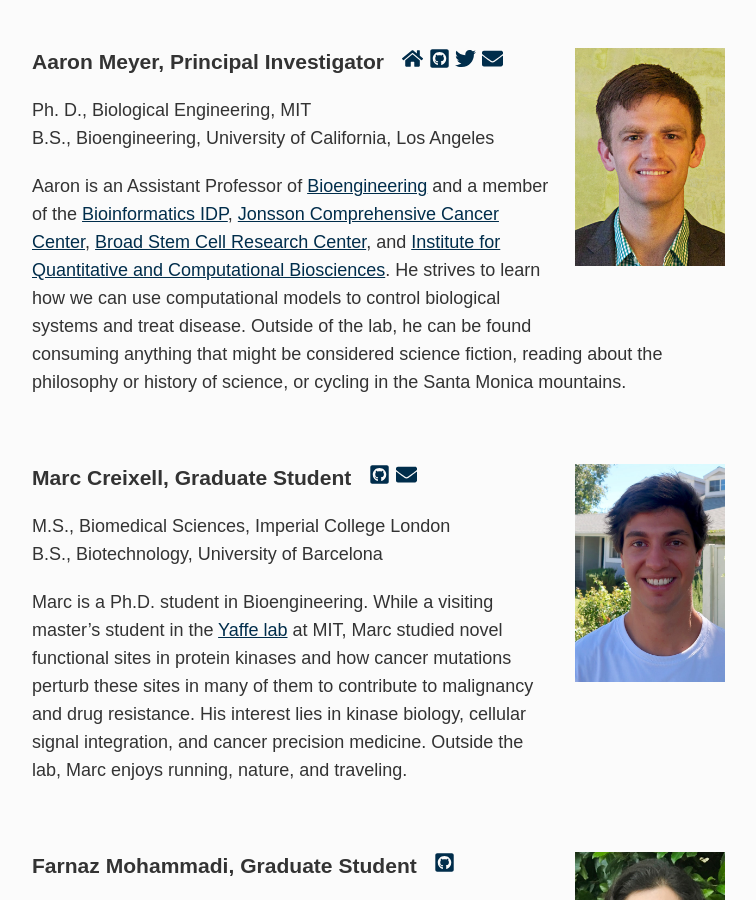
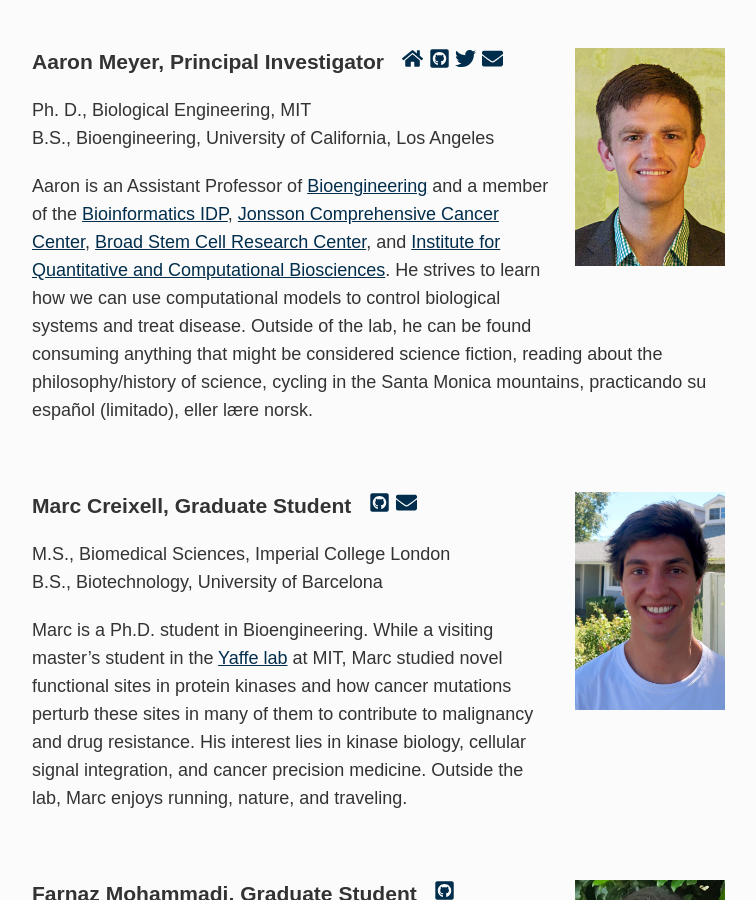
Before and after one commit to meyer-lab/asmlab.org, a Jekyll site: the page built from team/index.md, in a window 1280 px wide and 900 px high, scrolled down 624 px. Shown: the whole window, without its empty margins (253-1009 px from the left). Built offline with Jekyll 4.4.1, drawn with Linux system fonts in a browser that asks for light colours; some web fonts are replaced.

Commit message:
New activities.

```diff
--- a/team/index.md
+++ b/team/index.md
@@ -10,7 +10,7 @@
 Ph. D., Biological Engineering, MIT
 B.S., Bioengineering, University of California, Los Angeles
 
-Aaron is an Assistant Professor of [Bioengineering](https://www.bioeng.ucla.edu) and a member of the [Bioinformatics IDP](https://bioinformatics.ucla.edu), [Jonsson Comprehensive Cancer Center](https://cancer.ucla.edu), [Broad Stem Cell Research Center](https://stemcell.ucla.edu), and [Institute for Quantitative and Computational Biosciences](https://qcb.ucla.edu). He strives to learn how we can use computational models to control biological systems and treat disease. Outside of the lab, he can be found consuming anything that might be considered science fiction, reading about the philosophy or history of science, or cycling in the Santa Monica mountains.
+Aaron is an Assistant Professor of [Bioengineering](https://www.bioeng.ucla.edu) and a member of the [Bioinformatics IDP](https://bioinformatics.ucla.edu), [Jonsson Comprehensive Cancer Center](https://cancer.ucla.edu), [Broad Stem Cell Research Center](https://stemcell.ucla.edu), and [Institute for Quantitative and Computational Biosciences](https://qcb.ucla.edu). He strives to learn how we can use computational models to control biological systems and treat disease. Outside of the lab, he can be found consuming anything that might be considered science fiction, reading about the philosophy/history of science, cycling in the Santa Monica mountains, practicando su español (limitado), eller lære norsk.
 
 <br />
 
```
